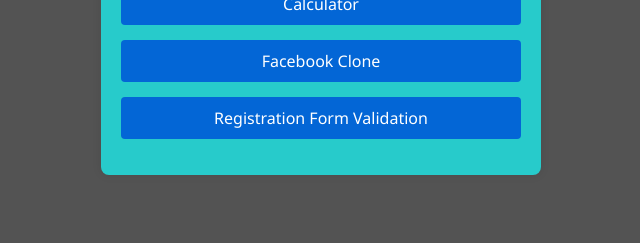
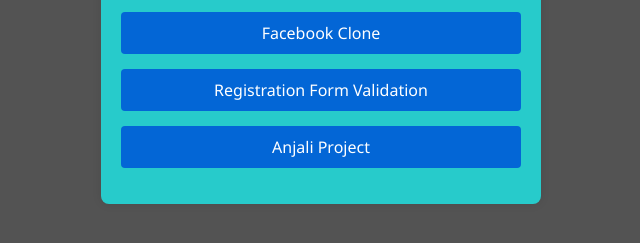
Before and after one commit to parbhumahat/pmc-web, a plain HTML site: page projects/index.html in a window 1280 px wide. Shown: the part 373-616 px from the top of the page, without its empty margins (319-959 px from the left). Drawn offline with Linux system fonts and the light colour scheme.

Commit message:
Update index.html

```diff
--- a/projects/index.html
+++ b/projects/index.html
@@ -60,6 +60,7 @@
             <li><a href="files/calc.html">Calculator</a></li>
             <li><a href="files/facebook clonr/">Facebook Clone</a></li>
             <li><a href="files/reg.html">Registration Form Validation </a></li>
+            <li><a href="files/anjali/index.html">Anjali Project </a></li>
 
             <!-- Add more projects as needed -->
         </ul>
```
